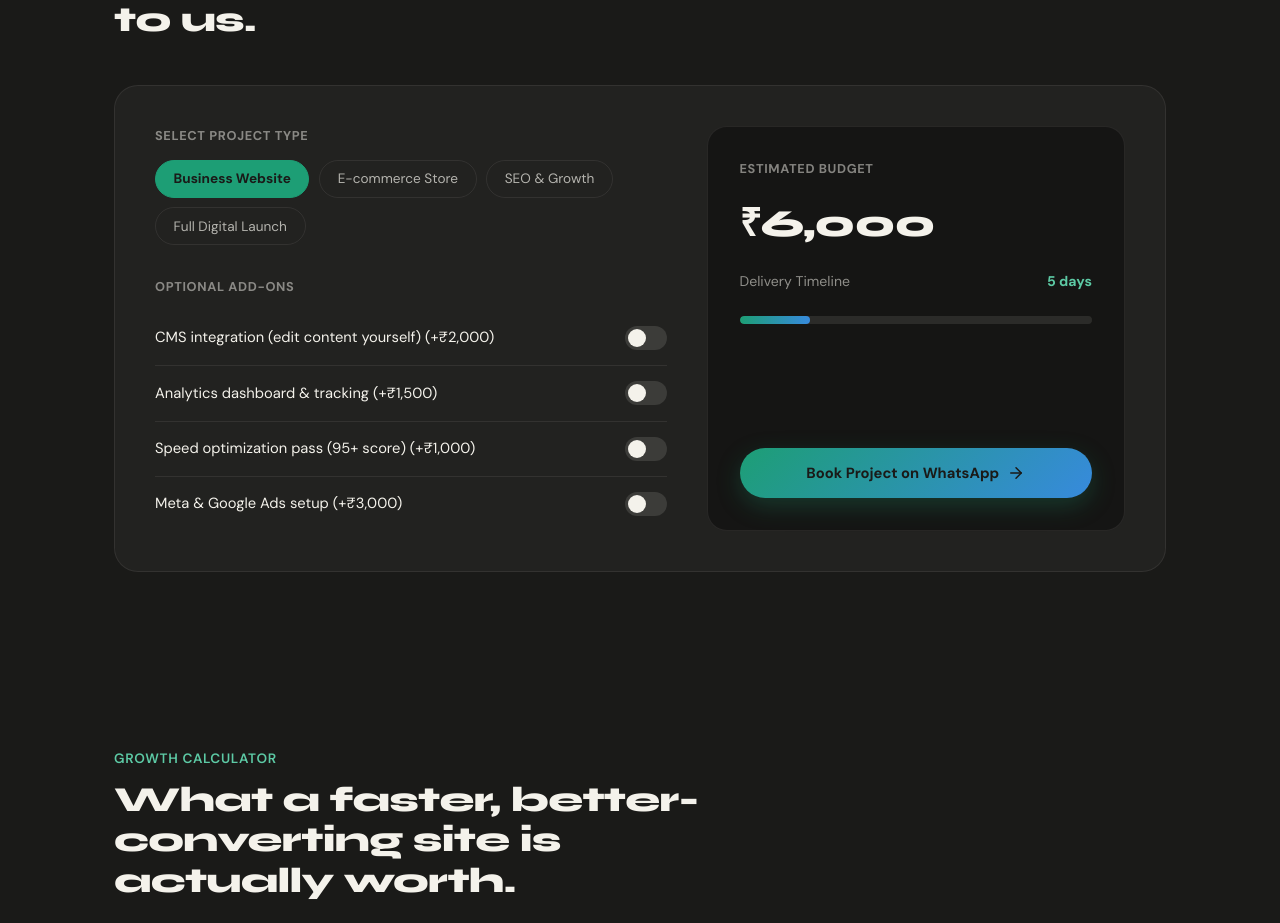
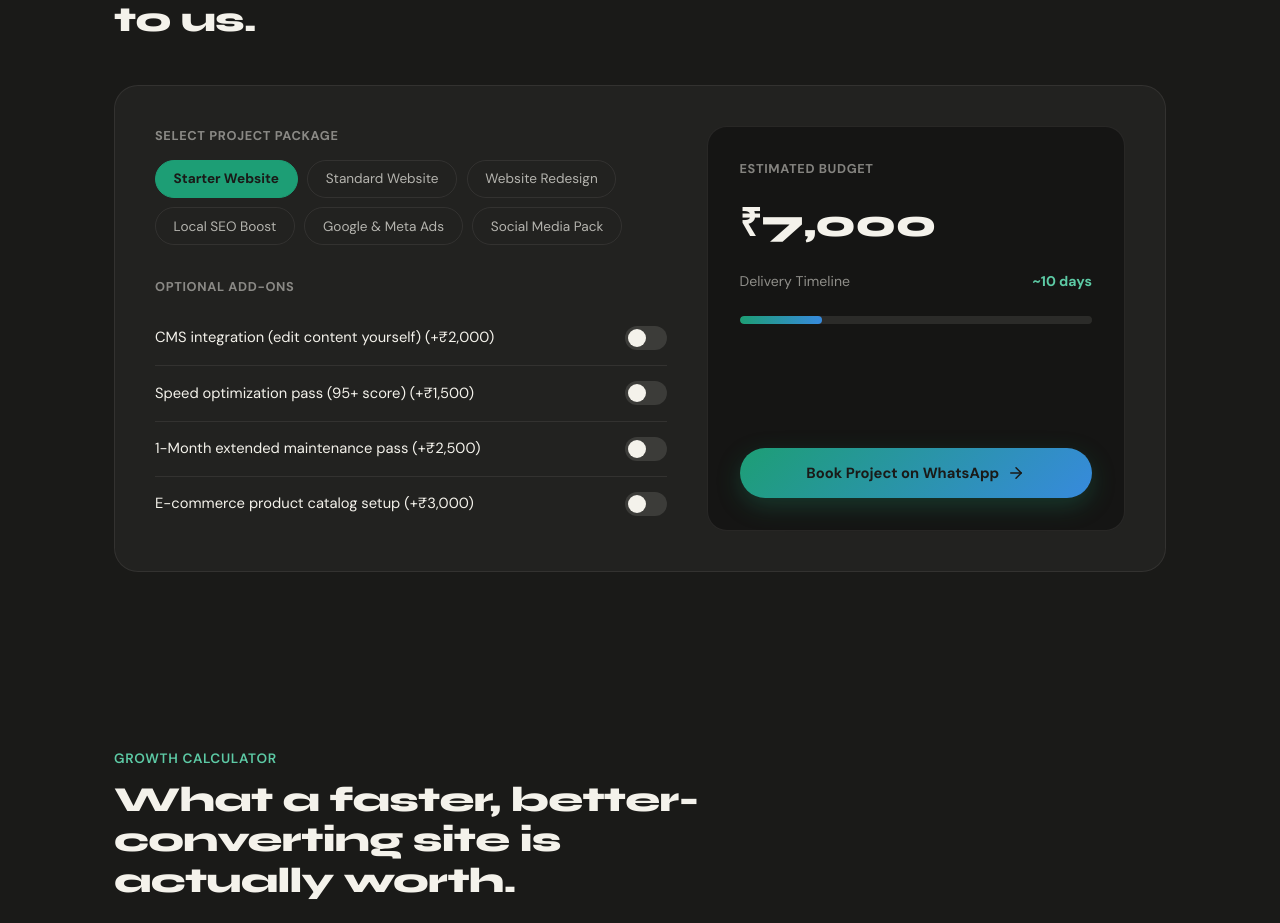
Before and after one commit to Nottherightheadyouwant/Nexivo, a React (Vite) app: page / in a window 1280 px wide. Shown: the part 1810-2733 px from the top of the page. Built offline with nearby package versions, Linux system fonts and the light colour scheme.

Commit message:
Update Estimator project packages, timelines, and add-ons to match official pricing

```diff
--- a/src/components/Estimator.jsx
+++ b/src/components/Estimator.jsx
@@ -2,27 +2,29 @@ import React, { useState } from 'react';
 import { ArrowRight } from 'lucide-react';
 
 export default function Estimator({ triggerToast }) {
-  const [baseCost, setBaseCost] = useState(6000);
-  const [baseDays, setBaseDays] = useState(5);
+  const [baseCost, setBaseCost] = useState(7000);
+  const [baseDays, setBaseDays] = useState(10);
   const [toggles, setToggles] = useState({
     cms: false,
-    analytics: false,
     speed: false,
-    ads: false
+    maintenance: false,
+    catalog: false
   });
 
   const projects = [
-    { label: 'Business Website', cost: 6000, days: 5 },
-    { label: 'E-commerce Store', cost: 15000, days: 10 },
-    { label: 'SEO & Growth', cost: 9000, days: 7 },
-    { label: 'Full Digital Launch', cost: 22000, days: 14 }
+    { label: 'Starter Website', cost: 7000, days: 10 },
+    { label: 'Standard Website', cost: 12000, days: 14 },
+    { label: 'Website Redesign', cost: 8000, days: 7 },
+    { label: 'Local SEO Boost', cost: 6999, days: 14 },
+    { label: 'Google & Meta Ads', cost: 9999, days: 5 },
+    { label: 'Social Media Pack', cost: 7499, days: 7 }
   ];
 
   const addons = [
     { key: 'cms', label: 'CMS integration (edit content yourself)', cost: 2000 },
-    { key: 'analytics', label: 'Analytics dashboard & tracking', cost: 1500 },
-    { key: 'speed', label: 'Speed optimization pass (95+ score)', cost: 1000 },
-    { key: 'ads', label: 'Meta & Google Ads setup', cost: 3000 }
+    { key: 'speed', label: 'Speed optimization pass (95+ score)', cost: 1500 },
+    { key: 'maintenance', label: '1-Month extended maintenance pass', cost: 2500 },
+    { key: 'catalog', label: 'E-commerce product catalog setup', cost: 3000 }
   ];
 
   const toggleAddon = (key) => {
@@ -34,15 +36,15 @@ export default function Estimator({ triggerToast }) {
   const pct = Math.min(100, (totalCost / 30000) * 100);
 
   const handleBook = () => {
-    const text = encodeURIComponent(`Hi Nexivo! I calculated my project estimate: ₹${totalCost.toLocaleString('en-IN')} (${baseDays} days delivery). I would like to lock this in.`);
+    const text = encodeURIComponent(`Hi Nexivo! I calculated my project estimate on the website: ₹${totalCost.toLocaleString('en-IN')} (${baseDays} days turnaround). I would like to lock this package in.`);
     window.open(`https://wa.me/919724470737?text=${text}`, '_blank');
-    if (triggerToast) triggerToast('WhatsApp chat opened with project estimate!');
+    if (triggerToast) triggerToast('WhatsApp chat opened with your calculated estimate!');
   };
 
   return (
     <div className="estimator-panel">
       <div>
-        <div className="field-label">Select Project Type</div>
+        <div className="field-label">Select Project Package</div>
         <div className="chip-row">
           {projects.map((p, idx) => (
             <button
@@ -72,10 +74,12 @@ export default function Estimator({ triggerToast }) {
       <div className="estimate-out">
         <div>
           <div className="field-label">Estimated Budget</div>
-          <div className="estimate-big">₹{totalCost.toLocaleString('en-IN')}</div>
+          <div className="estimate-big" style={{ fontFamily: "'Plus Jakarta Sans', sans-serif" }}>
+            ₹{totalCost.toLocaleString('en-IN')}
+          </div>
           <div className="estimate-line">
             <span>Delivery Timeline</span>
-            <span style={{ color: '#5DCAA5', fontWeight: '700' }}>{baseDays} days</span>
+            <span style={{ color: '#5DCAA5', fontWeight: '700' }}>~{baseDays} days</span>
           </div>
           <div className="gauge-track">
             <div className="gauge-fill" style={{ width: `${pct}%` }}></div>
```
